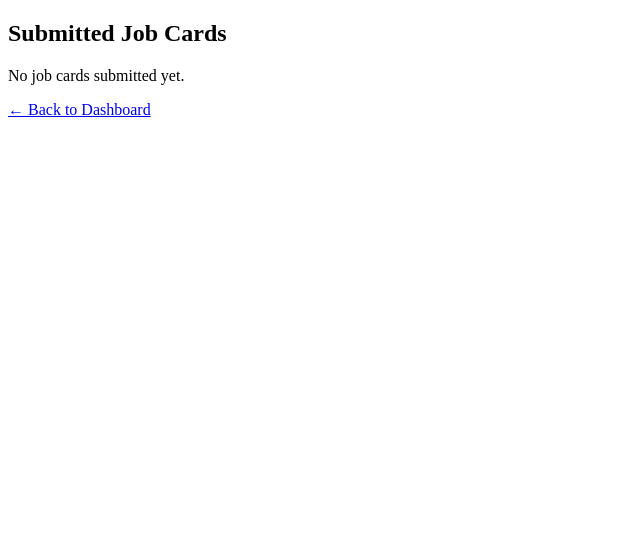
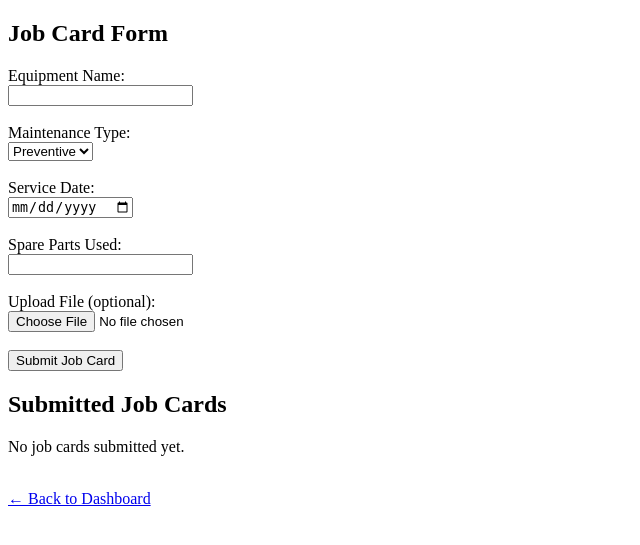
Before and after one commit to biomedlink96/biomedlink, a FastAPI app: template backend/templates/jobcard.html in a window 1280 px wide. Shown: the top 545 px of the page, without its empty margins (0-640 px from the left). Run offline with FastAPI, Linux system fonts and the light colour scheme; the template is opened without the code that fills it, so the values that code supplies are empty.

Commit message:
Update jobcard.html

```diff
--- a/backend/templates/jobcard.html
+++ b/backend/templates/jobcard.html
@@ -1,14 +1,37 @@
 <!DOCTYPE html>
 <html>
 <head>
-  <title>Submitted Job Cards</title>
+  <title>Job Card - Biomedlink</title>
   <style>
-    table { border-collapse: collapse; width: 100%; }
+    table { border-collapse: collapse; width: 100%; margin-top: 40px; }
     th, td { padding: 8px 12px; border: 1px solid #ccc; }
     th { background-color: #f2f2f2; }
   </style>
 </head>
 <body>
+  <h2>Job Card Form</h2>
+
+  <form method="post" action="/submit-jobcard" enctype="multipart/form-data">
+    <label>Equipment Name:</label><br>
+    <input type="text" name="equipment_name" required><br><br>
+
+    <label>Maintenance Type:</label><br>
+    <select name="maintenance_type">
+      <option value="Preventive">Preventive</option>
+      <option value="Corrective">Corrective</option>
+    </select><br><br>
+
+    <label>Service Date:</label><br>
+    <input type="date" name="date_of_service" required><br><br>
+
+    <label>Spare Parts Used:</label><br>
+    <input type="text" name="spare_parts_used"><br><br>
+
+    <label>Upload File (optional):</label><br>
+    <input type="file" name="file"><br><br>
+
+    <button type="submit">Submit Job Card</button>
+  </form>
 
   <h2>Submitted Job Cards</h2>
 
@@ -47,6 +70,7 @@
     <p>No job cards submitted yet.</p>
   {% endif %}
 
+  <br>
   <a href="/pharmalab">← Back to Dashboard</a>
 </body>
 </html>
```
